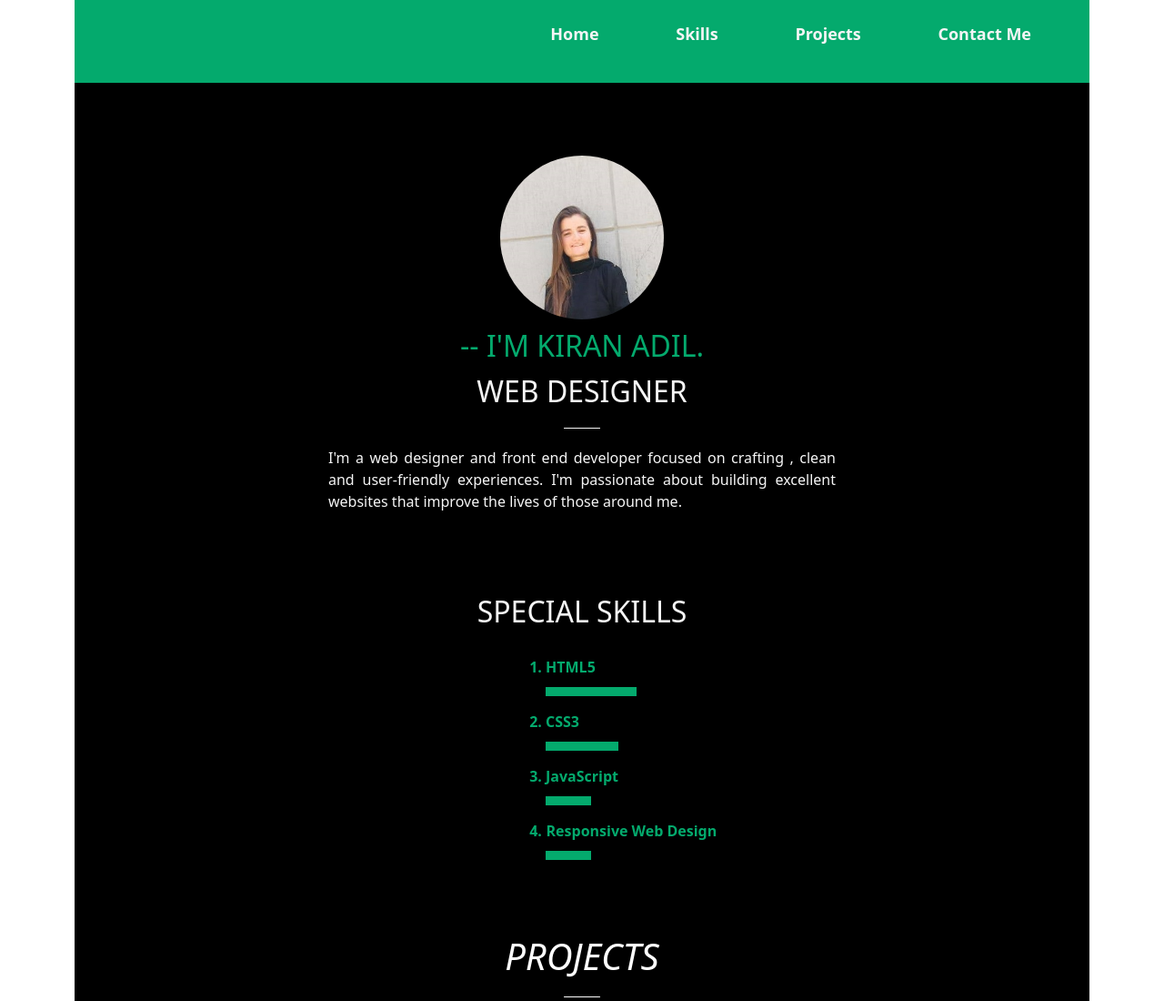
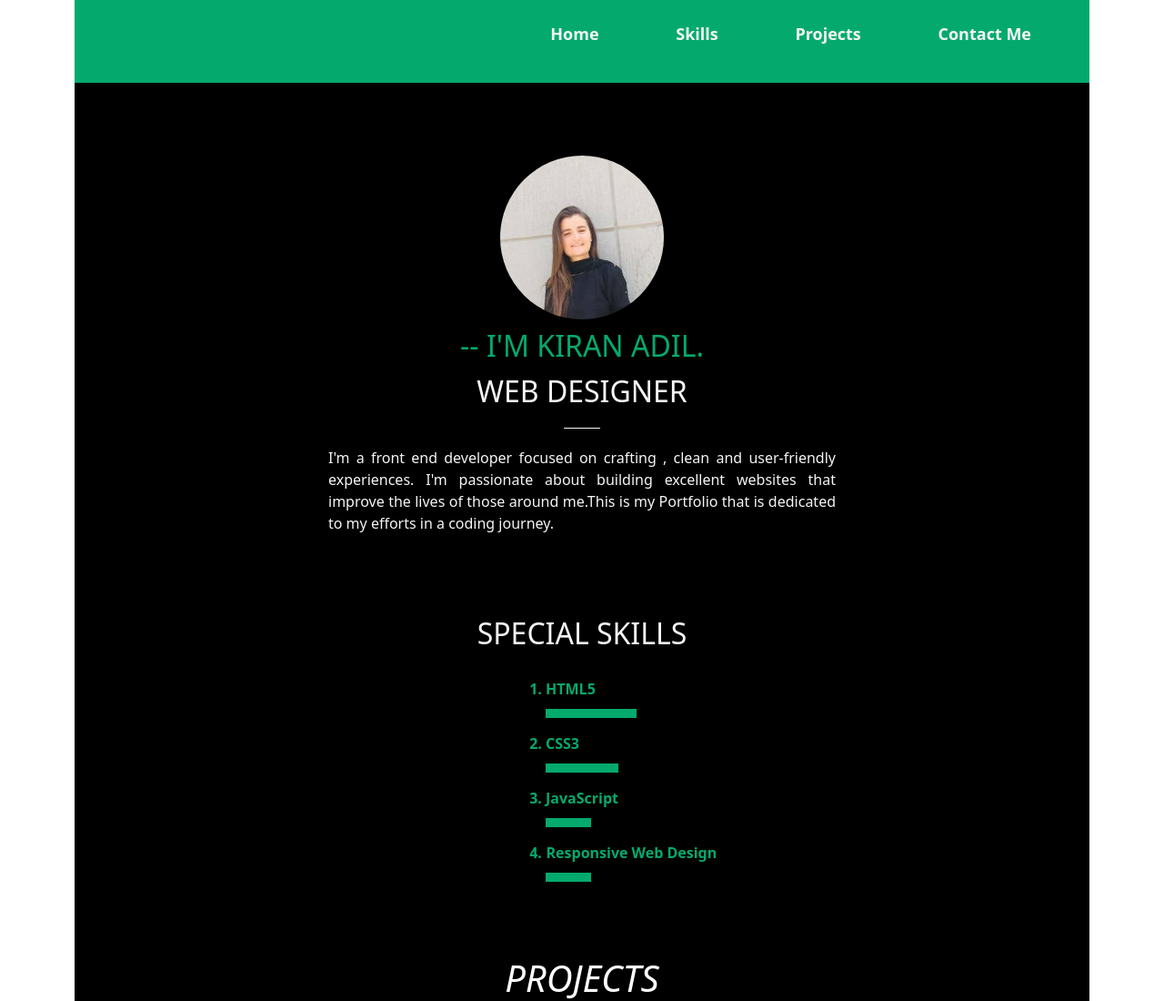
Before and after one commit to Kiranadil/Web-development-project, a plain HTML site: page index.html in a window 1280 px wide. Shown: the top 1100 px of the page at 91% size. Drawn offline with nearby package versions, Linux system fonts and the light colour scheme.

Commit message:
added sentences in paragraph

```diff
--- a/index.html
+++ b/index.html
@@ -41,10 +41,11 @@
                 <h2 class="heading1">-- I'M KIRAN ADIL.</h2>
                 <h2 class="heading2" id="heading2">WEB DESIGNER</h2>
                 <hr style="width: 40px; margin: 20px auto; opacity: 8;">
-                <p style="text-align: justify; padding-bottom: 30px;">I'm a web designer and front end developer
+                <p style="text-align: justify; padding-bottom: 30px;">I'm a front end developer
                     focused on crafting , clean and user-friendly experiences.
                     I'm passionate about building excellent websites
-                    that improve the lives of those around me.</p>
+                    that improve the lives of those around me.This is my Portfolio that is dedicated to my
+                    efforts in a coding journey.</p>
               <!-- Skill section -->
                 <section id="skills" style="height: 100%;">
                 <div>
```
